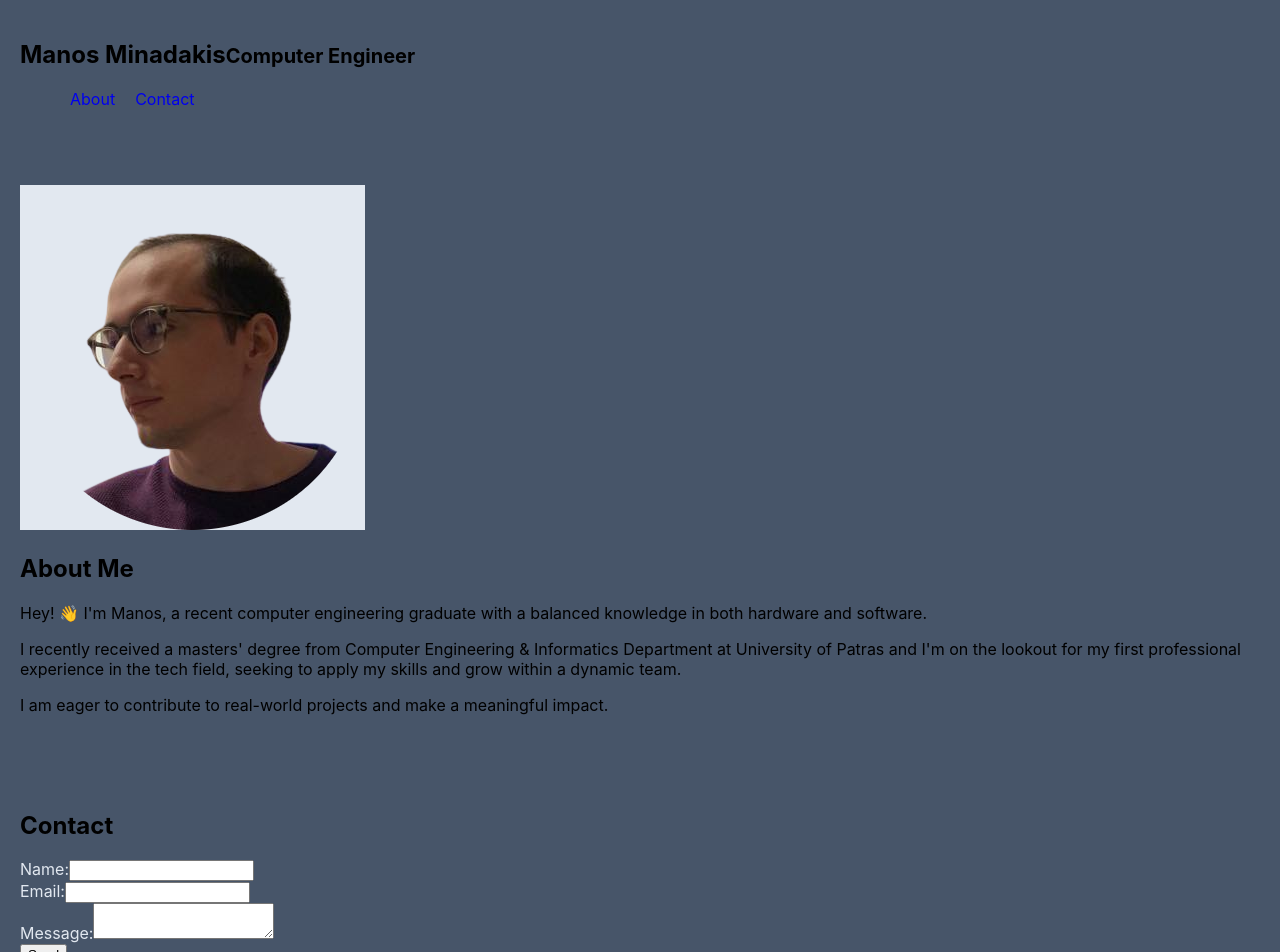
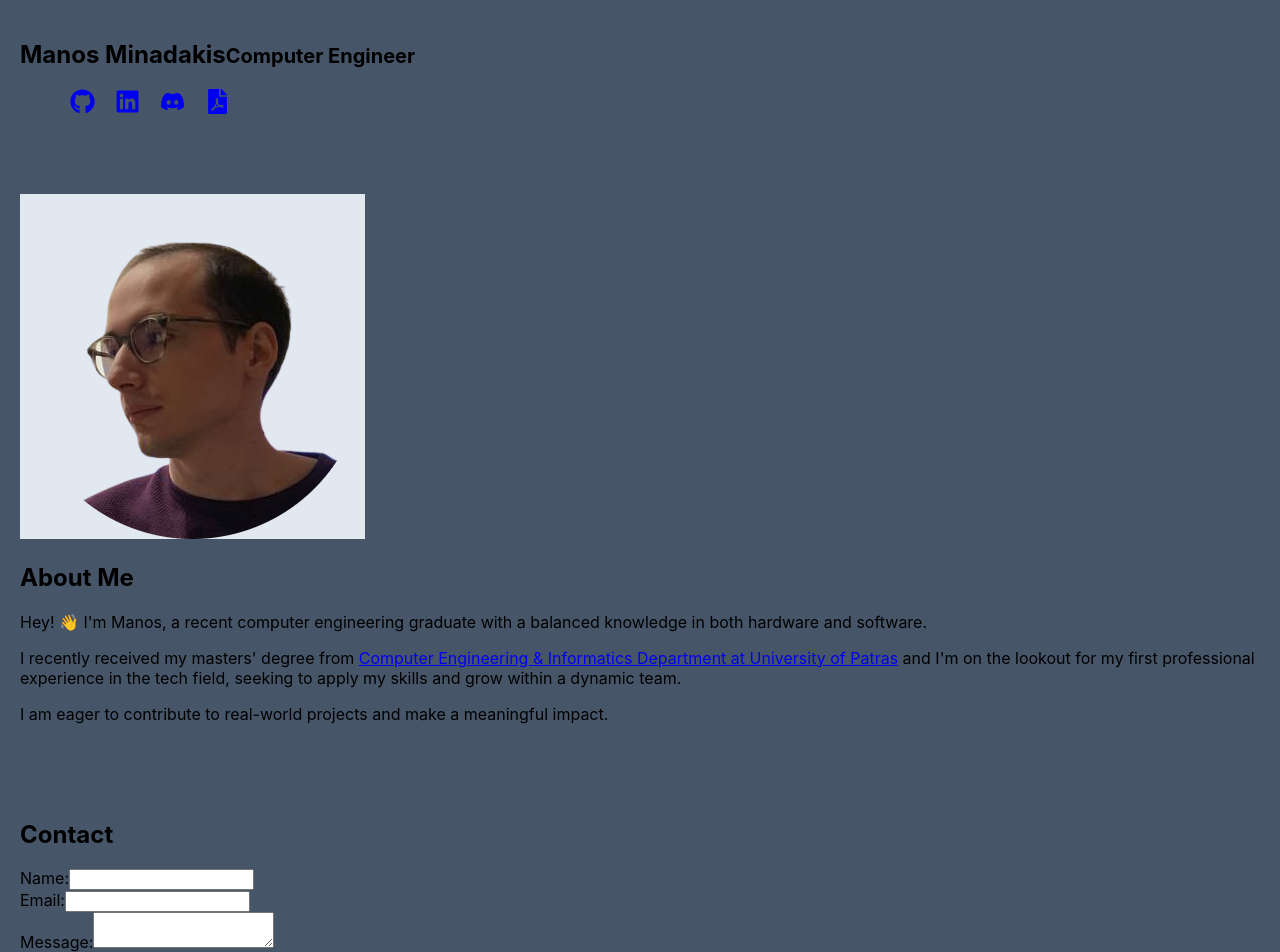
Before and after one commit to manosmin/manosmin.github.io, a React (Create React App) app: page / in a window 1280 px wide. Shown: the top 952 px of the page. Built offline with nearby package versions, Linux system fonts and the light colour scheme.

Commit message:
added icons to navbar

```diff
--- a/package.json
+++ b/package.json
@@ -10,6 +10,7 @@
     "emailjs-com": "^3.2.0",
     "react": "^18.3.1",
     "react-dom": "^18.3.1",
+    "react-icons": "^5.2.1",
     "react-scripts": "5.0.1",
     "web-vitals": "^2.1.4"
   },
--- a/src/App.css
+++ b/src/App.css
@@ -26,10 +26,6 @@ section {
   margin: 20px 0;
 }
 
-label {
-  color: rgb(226 232 240);
-}
-
 #profile-pic {
   background-color: rgb(226 232 240);
   border-width: 5px;
--- a/src/components/About.js
+++ b/src/components/About.js
@@ -6,7 +6,7 @@ const About = () => {
       <img src="/profile.jpg" id="profile-pic" alt="Profile" className="w-32 h-32 rounded-full shadow-lg" />
       <h2 className="text-2xl text-white font-semibold mt-4">About Me</h2>
       <p className="mt-2 text-center text-white">Hey! 👋 I'm Manos, a recent computer engineering graduate with a balanced knowledge in both hardware and software.</p>
-      <p className="mt-2 text-white text-center"> I recently received a masters' degree from Computer Engineering & Informatics Department at University of Patras and I'm on the lookout for my first professional experience in the tech field, seeking to apply my skills and grow within a dynamic team.</p><p className="mt-2 text-white text-center">I am eager to contribute to real-world projects and make a meaningful impact.</p>
+      <p className="mt-2 text-white text-center"> I recently received my masters' degree from <a rel="noopener noreferrer" href="https://www.ceid.upatras.gr" target='_blank' className="hover:underline">Computer Engineering & Informatics Department at University of Patras</a> and I'm on the lookout for my first professional experience in the tech field, seeking to apply my skills and grow within a dynamic team.</p><p className="mt-2 text-white text-center">I am eager to contribute to real-world projects and make a meaningful impact.</p>
     </section>
   );
 };
--- a/src/components/Contact.js
+++ b/src/components/Contact.js
@@ -39,7 +39,7 @@ const Contact = () => {
   };
 
   return (
-    <section id="contact" className="bg-gray-800 text-white p-5 ">
+    <section id="contact" className="bg-gray-800 text-white p-5">
       <h2 className="text-2xl font-semibold">Contact</h2>
       <form onSubmit={handleSubmit} className="mt-2 space-y-4">
         <div>
@@ -74,7 +74,7 @@ const Contact = () => {
             required
           ></textarea>
         </div>
-        <button type="submit" className="bg-blue-500 text-white p-2 rounded">Send</button>
+        <button type="submit" className="bg-blue-500 hover:bg-blue-700 text-white font-bold py-2 px-4 rounded-full">Send</button>
       </form>
     </section>
   );
--- a/src/components/Header.js
+++ b/src/components/Header.js
@@ -1,13 +1,17 @@
 import React from 'react';
+import { FaGithub, FaLinkedin, FaFilePdf, FaDiscord } from "react-icons/fa";
 
 const Header = () => {
   return (
     <header className="bg-gray-800 text-white p-5">
     <h2 class="text-4xl font-bold dark:text-white">Manos Minadakis<small class="ms-2 font-semibold text-gray-500 dark:text-gray-400">Computer Engineer</small></h2>
     <nav>
-        <ul className="flex space-x-4 mt-3 list-none">
-          <li><a href="#about" className="hover:underline">About</a></li>
-          <li><a href="#contact" className="hover:underline">Contact</a></li>
+        <ul className="flex mt-3 list-none">
+          <li><a rel="noopener noreferrer" href="https://www.github.com/manosmin" target="_blank"><FaGithub size={25}/></a></li>
+          <li><a rel="noopener noreferrer" href="https://www.linkedin.com/in/manosmin" target="_blank"
+      ><FaLinkedin size={25}/></a></li>
+        <li><a rel="noopener noreferrer" href="https://www.discordapp.com/users/270397164209963009" target="_blank"><FaDiscord size={25}/></a></li>
+          <li><a rel="noopener noreferrer" href="https://1drv.ms/b/s!AvPPFklWx5YlgcE97gVFyWQmI8Caww?e=hDOobR" target="_blank"><FaFilePdf size={25}/></a></li>
         </ul>
       </nav>
     </header>
```
Also changed, not shown: 1 other file (tests, documents, lock files or other folders).
